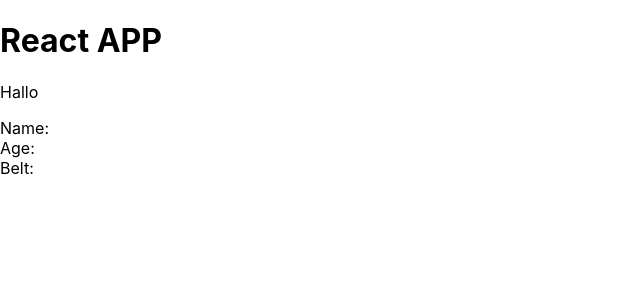
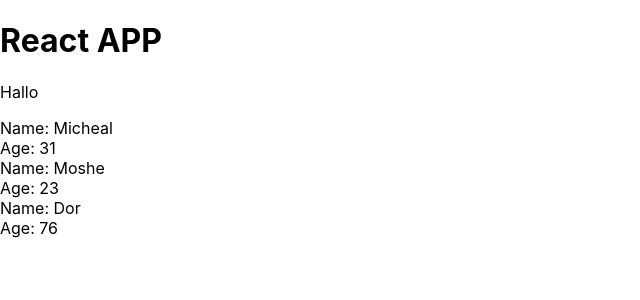
Before and after one commit to mmill63/myapp, a React (Create React App) app: page / in a window 1280 px wide. Shown: the top 300 px of the page, without its empty margins (0-640 px from the left). Built offline with nearby package versions, Linux system fonts and the light colour scheme.

Commit message:
ninja list

```diff
--- a/src/App.js
+++ b/src/App.js
@@ -1,14 +1,23 @@
 import React, { Component } from 'react';
 import Ninjas from './Ninjas';
 
-function App() {
+class App extends Component {
+  state ={
+    ninjas : [
+      {name : 'Micheal', age: 31, id: 1},
+      {name : 'Moshe', age: 23, id: 2},
+      {name : 'Dor', age: 76, id: 3}
+    ]
+  }
+  render() {
     return (
       <div className="App">
         <h1>React APP</h1>
         <p>Hallo</p>
-      <Ninjas />
+        <Ninjas ninjas={this.state.ninjas}/>
       </div>
     );
   }
+}
 
 export default App;
--- a/src/Ninjas.js
+++ b/src/Ninjas.js
@@ -1,13 +1,23 @@
 import React, { Component } from 'react';
 
-function Ninjas(){
-    return(
-        <div className="ninja">
-          <div>Name:</div>
-          <div>Age:</div>
-          <div>Belt:</div>
-        </div>
-    );
+
+class Ninjas extends Component{
+    render(){
+        //console.log(this.props);
+        const {ninjas} = this.props;
+        const ninjaList = ninjas.map(ninja => {
+            return (
+                <div className="ninja" key={ninja.id}>
+                    <div>Name: {ninja.name}</div>
+                    <div>Age: {ninja.age}</div>
+                </div>
+            )
+        })
+        return(
+            <div className="ninja-list">
+                {ninjaList}
+            </div>
+        )
+    }
 }
-
 export default Ninjas
```
Lines whose indentation alone changed are shown as unchanged.
